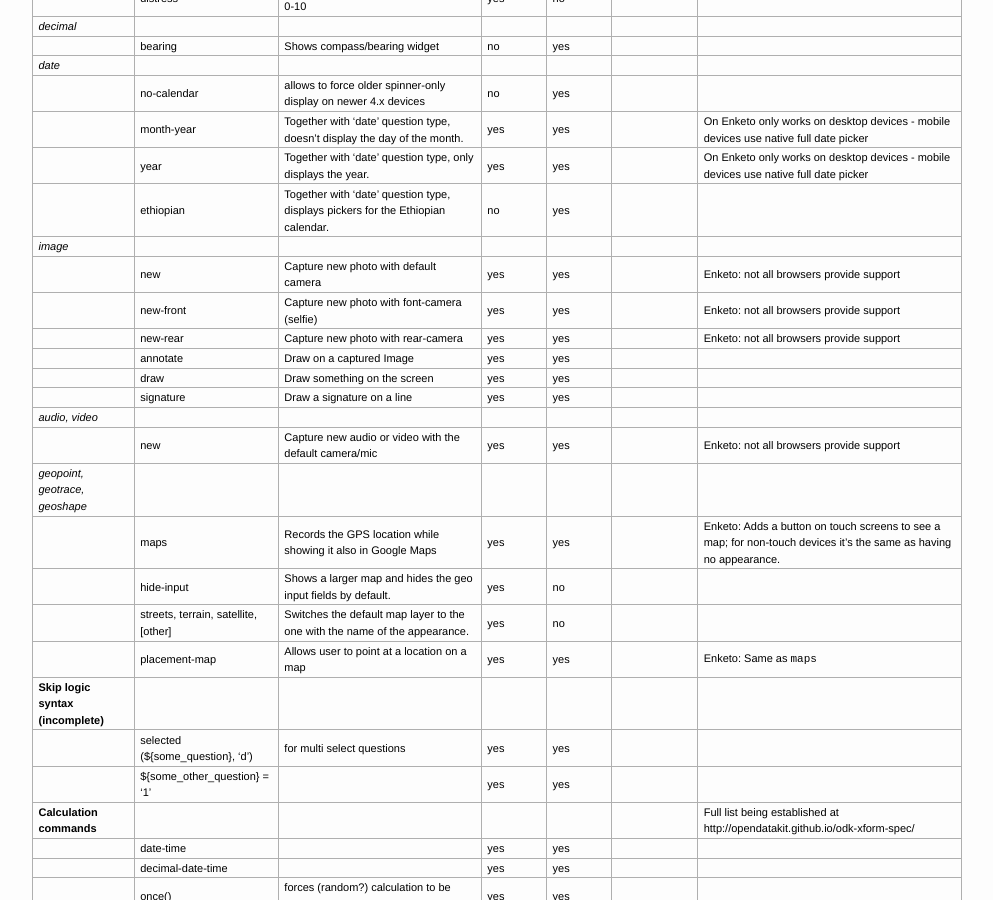
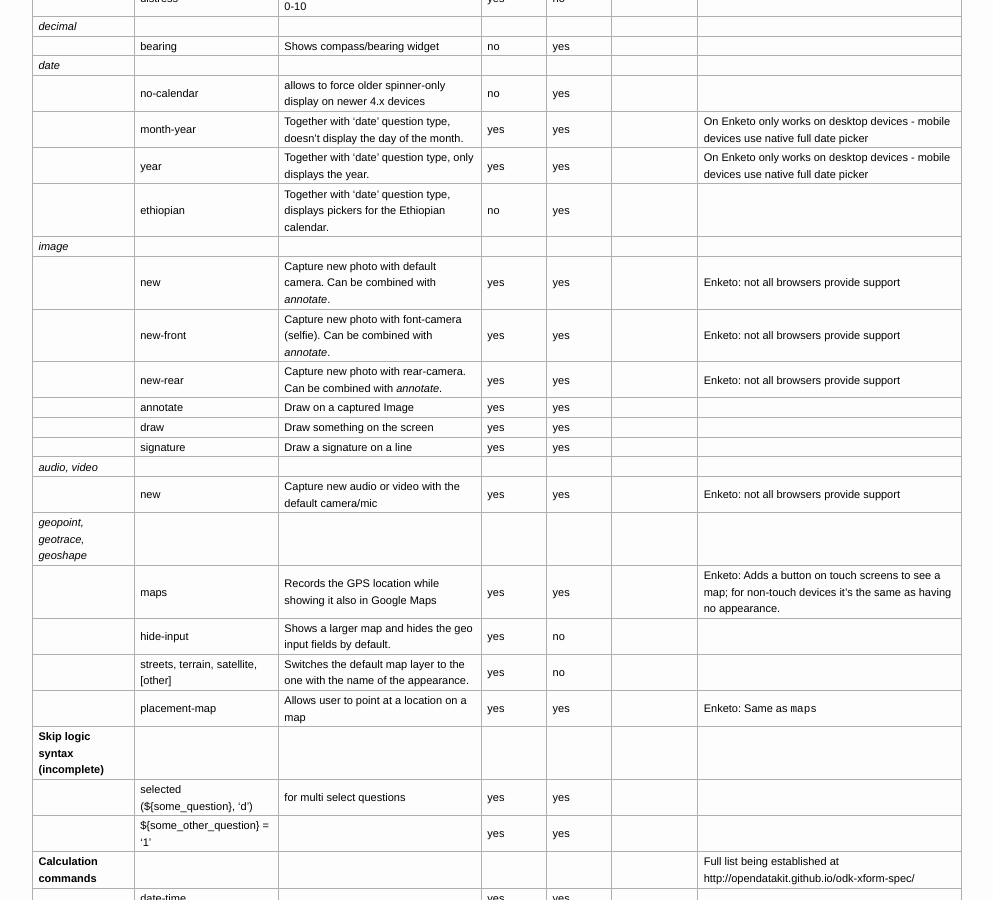
Before and after one commit to XLSForm/xlsform.github.io, a Jekyll site: the page built from ref-table.md, in a window 1280 px wide and 900 px high, scrolled down 2949 px. Shown: the whole window, without its empty margins (143-1136 px from the left). Built offline with Jekyll 4.4.1, drawn with Linux system fonts in a browser that asks for light colours.

Commit message:
Added that annotate can be combined with new.

```diff
--- a/_includes/xlsform-reference-table.md
+++ b/_includes/xlsform-reference-table.md
@@ -99,9 +99,9 @@ This sheet is mandatory in all XLSForms.
 |                                    | year                                 | Together with 'date' question type, only displays the year.                                                                       | yes              | yes               |                 | On Enketo only works on desktop devices - mobile devices use native full date picker                                                   |
 |                                    | ethiopian                            | Together with 'date' question type, displays pickers for the Ethiopian calendar.                                                  | no               | yes               |                 |                                                                                                                                        |
 | *image*                            |                                      |                                                                                                                                   |                  |                   |                 |                                                                                                                                        |
-|                                    | new                                  | Capture new photo with default camera                                                                                             | yes              | yes               |                 | Enketo: not all browsers provide support                                                                                               |
-|                                    | new-front                            | Capture new photo with font-camera (selfie)                                                                                       | yes              | yes               |                 | Enketo: not all browsers provide support                                                                                               |
-|                                    | new-rear                             | Capture new photo with rear-camera                                                                                                | yes              | yes               |                 | Enketo: not all browsers provide support                                                                                               |
+|                                    | new                                  | Capture new photo with default camera. Can be combined with *annotate*.                                                           | yes              | yes               |                 | Enketo: not all browsers provide support                                                                                               |
+|                                    | new-front                            | Capture new photo with font-camera (selfie). Can be combined with *annotate*.                                                     | yes              | yes               |                 | Enketo: not all browsers provide support                                                                                               |
+|                                    | new-rear                             | Capture new photo with rear-camera. Can be combined with *annotate*.                                                              | yes              | yes               |                 | Enketo: not all browsers provide support                                                                                               |
 |                                    | annotate                             | Draw on a captured Image                                                                                                          | yes              | yes               |                 |                                                                                                                                        |
 |                                    | draw                                 | Draw something on the screen                                                                                                      | yes              | yes               |                 |                                                                                                                                        |
 |                                    | signature                            | Draw a signature on a line                                                                                                        | yes              | yes               |                 |                                                                                                                                        |
```
